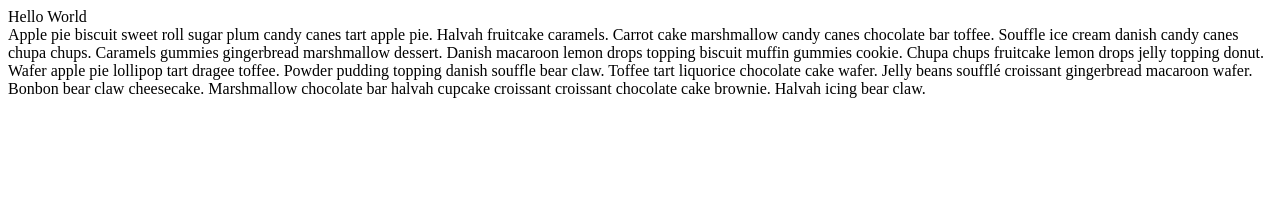
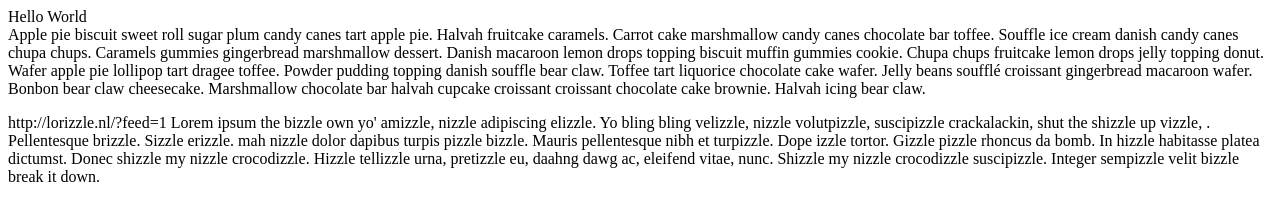
Before and after one commit to wilsdan/wordcampdenvergit, a plain HTML site: page index.html in a window 1280 px wide. Drawn offline with Linux system fonts and the light colour scheme.

Commit message:
lorizzle added for fun

```diff
--- a/index.html
+++ b/index.html
@@ -6,6 +6,7 @@
 <body>
     <header>Hello World</header>
     <aside> Apple pie biscuit sweet roll sugar plum candy canes tart apple pie. Halvah fruitcake caramels. Carrot cake marshmallow candy canes chocolate bar toffee. Souffle ice cream danish candy canes chupa chups. Caramels gummies gingerbread marshmallow dessert. Danish macaroon lemon drops topping biscuit muffin gummies cookie. Chupa chups fruitcake lemon drops jelly topping donut. Wafer apple pie lollipop tart dragee toffee. Powder pudding topping danish souffle bear claw. Toffee tart liquorice chocolate cake wafer. Jelly beans soufflé croissant gingerbread macaroon wafer. Bonbon bear claw cheesecake. Marshmallow chocolate bar halvah cupcake croissant croissant chocolate cake brownie. Halvah icing bear claw. </aside>
+    <p> http://lorizzle.nl/?feed=1 Lorem ipsum the bizzle own yo' amizzle, nizzle adipiscing elizzle. Yo bling bling velizzle, nizzle volutpizzle, suscipizzle crackalackin, shut the shizzle up vizzle, . Pellentesque brizzle. Sizzle erizzle. mah nizzle dolor dapibus turpis pizzle bizzle. Mauris pellentesque nibh et turpizzle. Dope izzle tortor. Gizzle pizzle rhoncus da bomb. In hizzle habitasse platea dictumst. Donec shizzle my nizzle crocodizzle. Hizzle tellizzle urna, pretizzle eu, daahng dawg ac, eleifend vitae, nunc. Shizzle my nizzle crocodizzle suscipizzle. Integer sempizzle velit bizzle break it down. </p>
 </body>
 
 </html>
```
